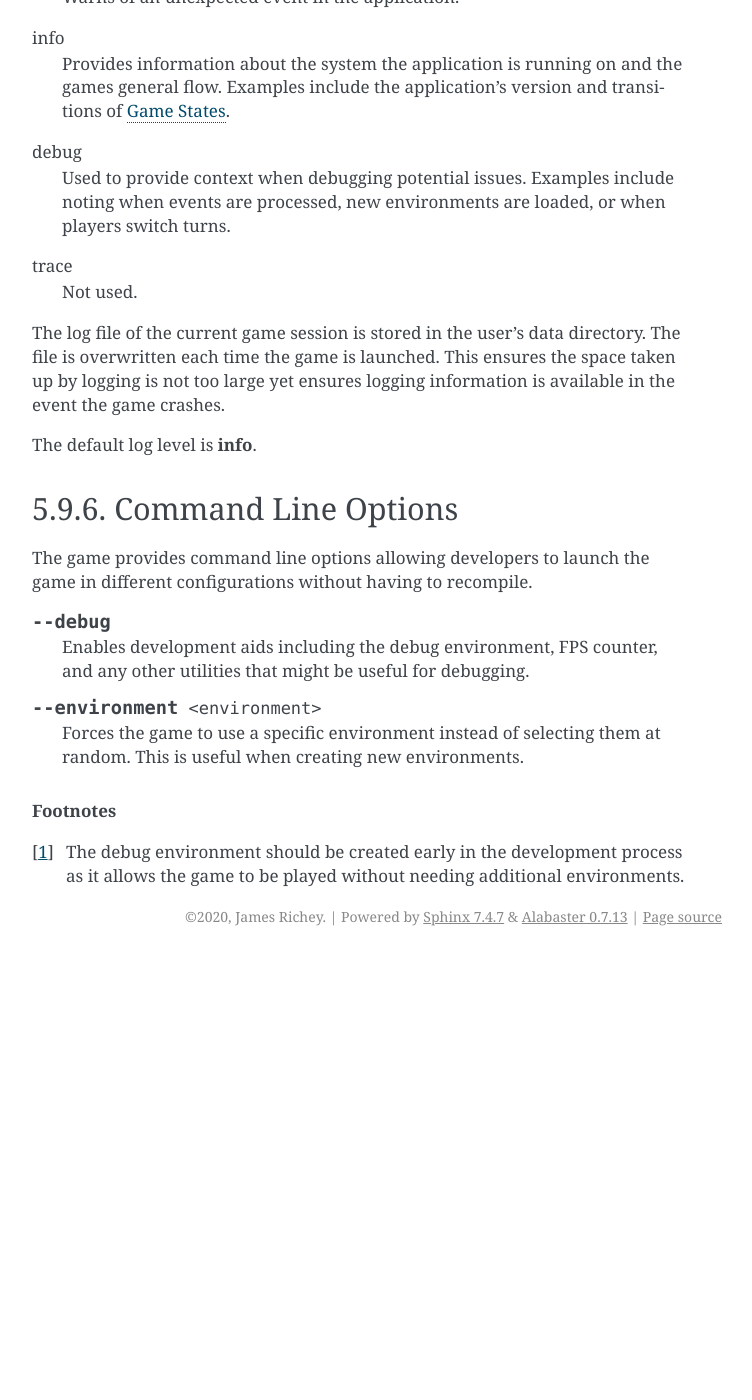
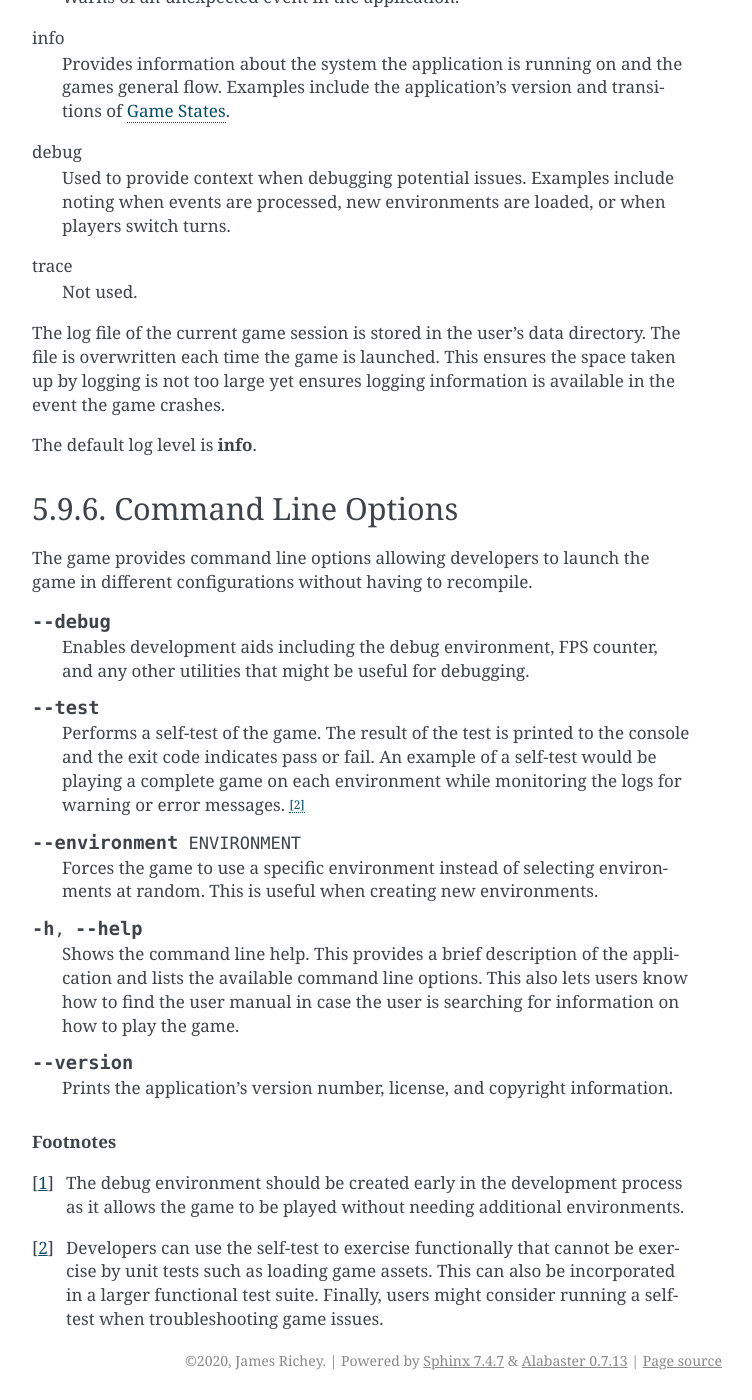
Before and after one commit to fossxo/fossxo-gdd, a Sphinx documentation site: the page built from source/technical-design/development-tools.rst, in a window 1280 px wide and 1400 px high, scrolled down 1552 px. Shown: the whole window, without its empty margins (388-1140 px from the left). Built offline with Sphinx 7.4.7, drawn with Linux system fonts in a browser that asks for light colours; pages that are not in the unit, such as notebooks, are missing from menus; before the commit the page ends 2508 px from its top, so only the background shows below that.

Commit message:
Add additional command line options

```diff
--- a/source/technical-design/development-tools.rst
+++ b/source/technical-design/development-tools.rst
@@ -107,10 +104,28 @@ in different configurations without having to recompile.
     Enables development aids including the debug environment, FPS counter, and
     any other utilities that might be useful for debugging.
 
-..  option:: --environment <environment>
+..  option:: --test
 
-    Forces the game to use a specific environment instead of selecting them at
-    random. This is useful when creating new environments.
+    Performs a self-test of the game. The result of the test is printed to the
+    console and the exit code indicates pass or fail. An example of a self-test
+    would be playing a complete game on each environment while monitoring the
+    logs for warning or error messages. [#selftest]_
+
+..  option:: --environment ENVIRONMENT
+
+    Forces the game to use a specific environment instead of selecting
+    environments at random. This is useful when creating new environments.
+
+..  option:: -h, --help
+
+    Shows the command line help. This provides a brief description of the
+    application and lists the available command line options. This also lets
+    users know how to find the user manual in case the user is searching for
+    information on how to play the game.
+
+..  option:: --version
+
+    Prints the application's version number, license, and copyright information.
 
 
 
@@ -119,3 +134,7 @@ in different configurations without having to recompile.
 ..  [#firstenv] The debug environment should be created early in the development
         process as it allows the game to be played without needing additional
         environments.
+..  [#selftest] Developers can use the self-test to exercise functionally that
+        cannot be exercise by unit tests such as loading game assets. This can
+        also be incorporated in a larger functional test suite. Finally, users
+        might consider running a self-test when troubleshooting game issues.
```
Also changed, not shown: other parts of source/technical-design/development-tools.rst (+1 -4 lines).
